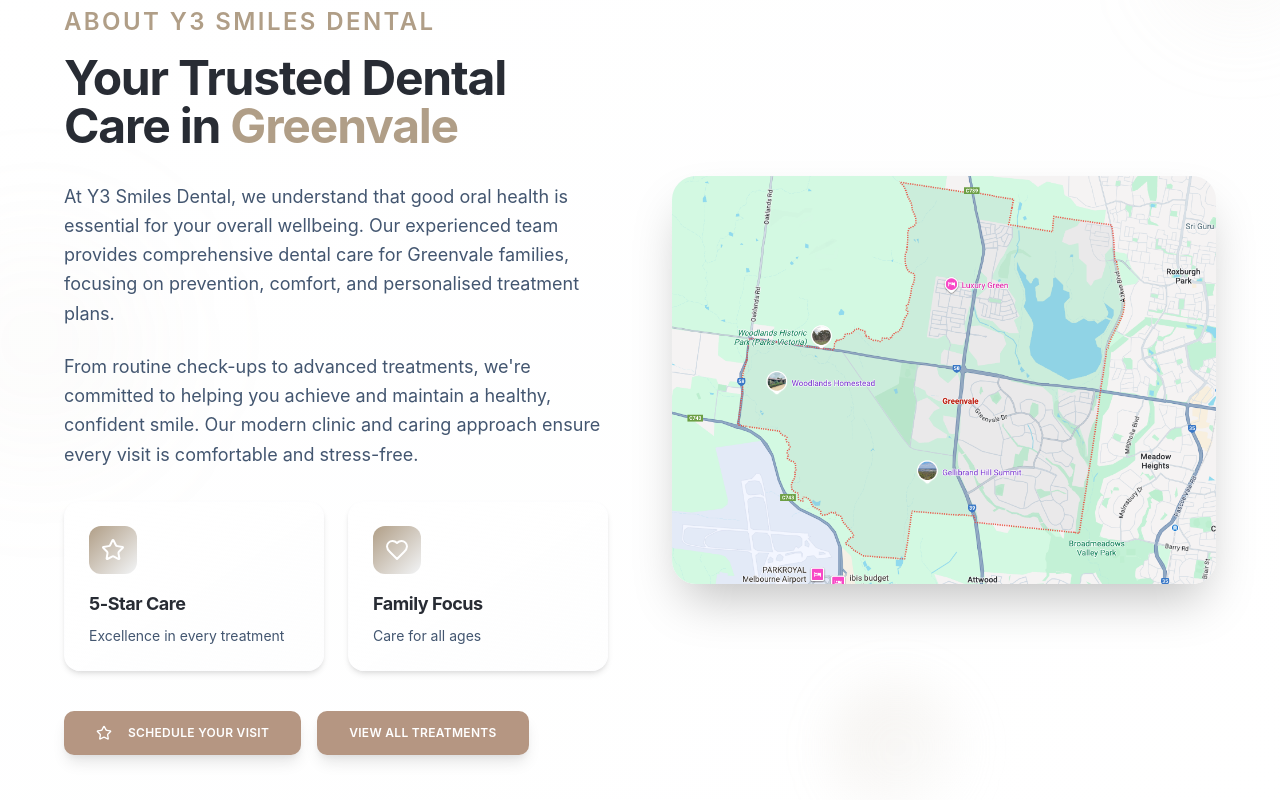
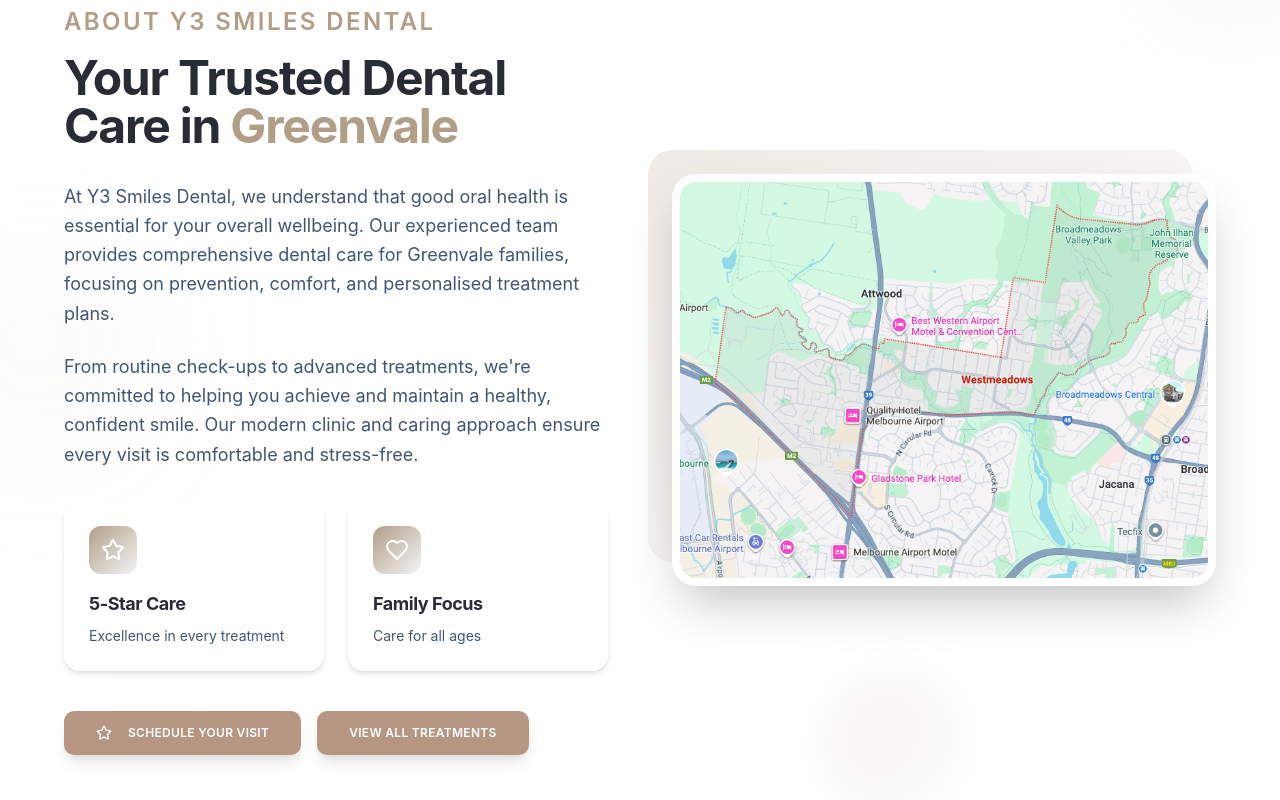
Before and after one commit to fahimShahriaar/y3-dental-final, a React (Vite) app: page /locations/greenvale in a window 1280 px wide. Shown: the part 932-1732 px from the top of the page. Built offline with nearby package versions, Linux system fonts and the light colour scheme.

Commit message:
greenvale fixed

```diff
--- a/src/pages/locations/greenvale.tsx
+++ b/src/pages/locations/greenvale.tsx
@@ -192,12 +192,16 @@
 
                                 <div className="order-1 lg:order-2">
                                     <div className="relative">
-                                        <div className="aspect-[4/3] bg-gradient-to-br from-neutral-100 to-secondary/10 rounded-3xl overflow-hidden shadow-2xl">
-                                            <img
-                                                src="/greenvale.png"
-                                                alt="Professional dental care for Greenvale residents"
-                                                className="w-full h-full object-cover"
-                                            />
+                                        {/* Decorative Frame */}
+                                        <div className="absolute -top-6 -left-6 w-full h-full bg-gradient-to-br from-primary/20 to-secondary/20 rounded-3xl"></div>
+                                        <div className="relative bg-white p-2 rounded-3xl shadow-2xl">
+                                            <div className="aspect-[4/3] bg-neutral-100 rounded-2xl overflow-hidden">
+                                                <img
+                                                    src="/westmeadows.png"
+                                                    alt="Professional dental care for Greenvale residents"
+                                                    className="w-full h-full object-cover hover:scale-105 transition-transform duration-500"
+                                                />
+                                            </div>
                                         </div>
                                     </div>
                                 </div>
```
Also changed, not shown: src/pages/locations/westmeadows.tsx (+0 -8 lines).
